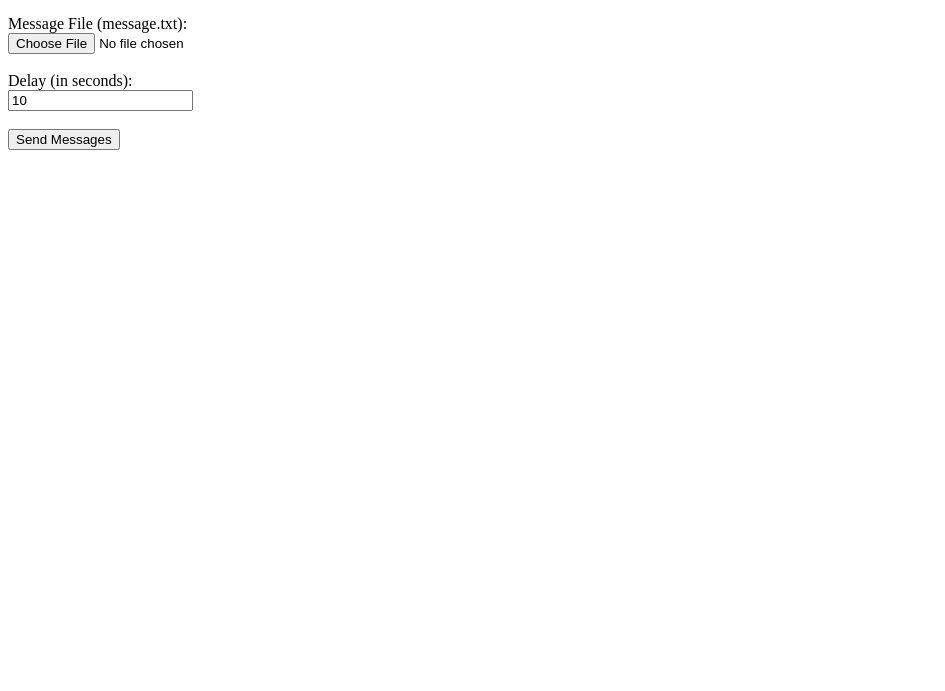
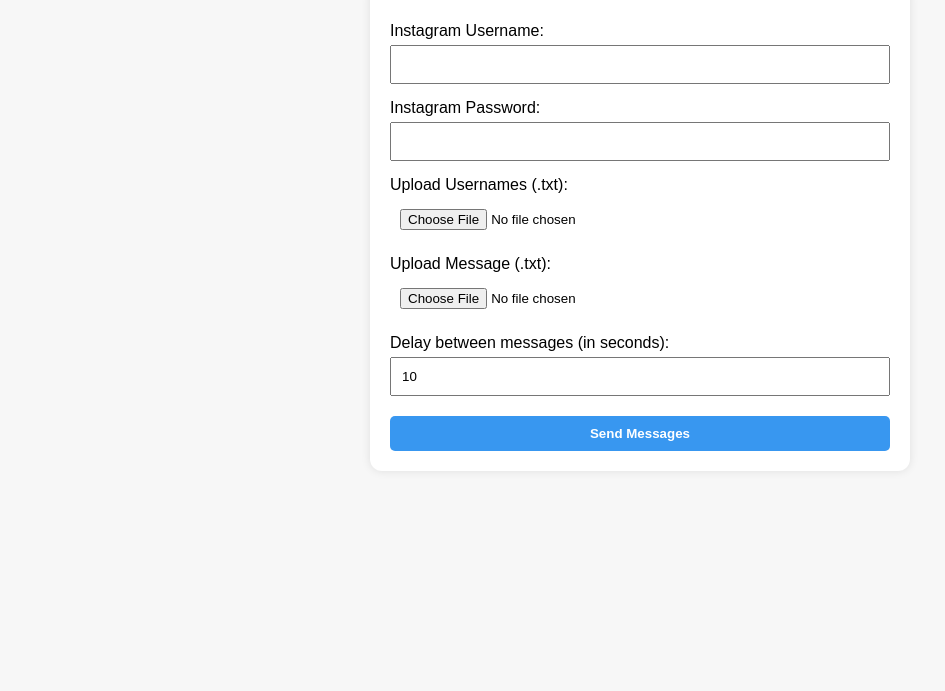
Before and after one commit to Deba-hunter/In, a plain HTML site: page index.html in a window 1280 px wide. Shown: the part 109-800 px from the top of the page, without its empty margins (0-945 px from the left). Drawn offline with Linux system fonts and the light colour scheme.

Commit message:
Add files via upload

```diff
--- a/index.html
+++ b/index.html
@@ -1,21 +1,72 @@
 <!DOCTYPE html>
-<html>
+<html lang="en">
 <head>
-    <title>Instagram Auto Message</title>
+  <meta charset="UTF-8">
+  <title>Instagram Auto Message Sender</title>
+  <style>
+    body {
+      font-family: Arial, sans-serif;
+      background-color: #f7f7f7;
+      padding: 20px;
+    }
+    h2 {
+      text-align: center;
+    }
+    form {
+      max-width: 500px;
+      margin: auto;
+      background-color: #fff;
+      padding: 20px;
+      border-radius: 12px;
+      box-shadow: 0 0 10px rgba(0,0,0,0.1);
+    }
+    label {
+      display: block;
+      margin-top: 15px;
+    }
+    input[type="text"],
+    input[type="password"],
+    input[type="number"],
+    input[type="file"] {
+      width: 100%;
+      padding: 10px;
+      margin-top: 5px;
+      box-sizing: border-box;
+    }
+    input[type="submit"] {
+      background-color: #3897f0;
+      color: white;
+      padding: 10px;
+      margin-top: 20px;
+      border: none;
+      width: 100%;
+      font-weight: bold;
+      cursor: pointer;
+      border-radius: 5px;
+    }
+  </style>
 </head>
 <body>
-    <h2>Instagram Auto Message Sender</h2>
-    <form method="post" action="upload_and_run.py">
-        <label>Username File (usernames.txt):</label><br>
-        <input type="file" name="usernames"><br><br>
 
-        <label>Message File (message.txt):</label><br>
-        <input type="file" name="message"><br><br>
+  <h2>Instagram Auto Message Sender</h2>
+  <form action="/" method="POST" enctype="multipart/form-data">
+    <label for="insta_username">Instagram Username:</label>
+    <input type="text" name="insta_username" required>
 
-        <label>Delay (in seconds):</label><br>
-        <input type="number" name="delay" value="10"><br><br>
+    <label for="insta_password">Instagram Password:</label>
+    <input type="password" name="insta_password" required>
 
-        <input type="submit" value="Send Messages">
-    </form>
+    <label for="usernames">Upload Usernames (.txt):</label>
+    <input type="file" name="usernames" accept=".txt" required>
+
+    <label for="message">Upload Message (.txt):</label>
+    <input type="file" name="message" accept=".txt" required>
+
+    <label for="delay">Delay between messages (in seconds):</label>
+    <input type="number" name="delay" value="10" min="1" required>
+
+    <input type="submit" value="Send Messages">
+  </form>
+
 </body>
 </html>
```
Also changed, not shown: requirements.txt (added), 2 other files.
